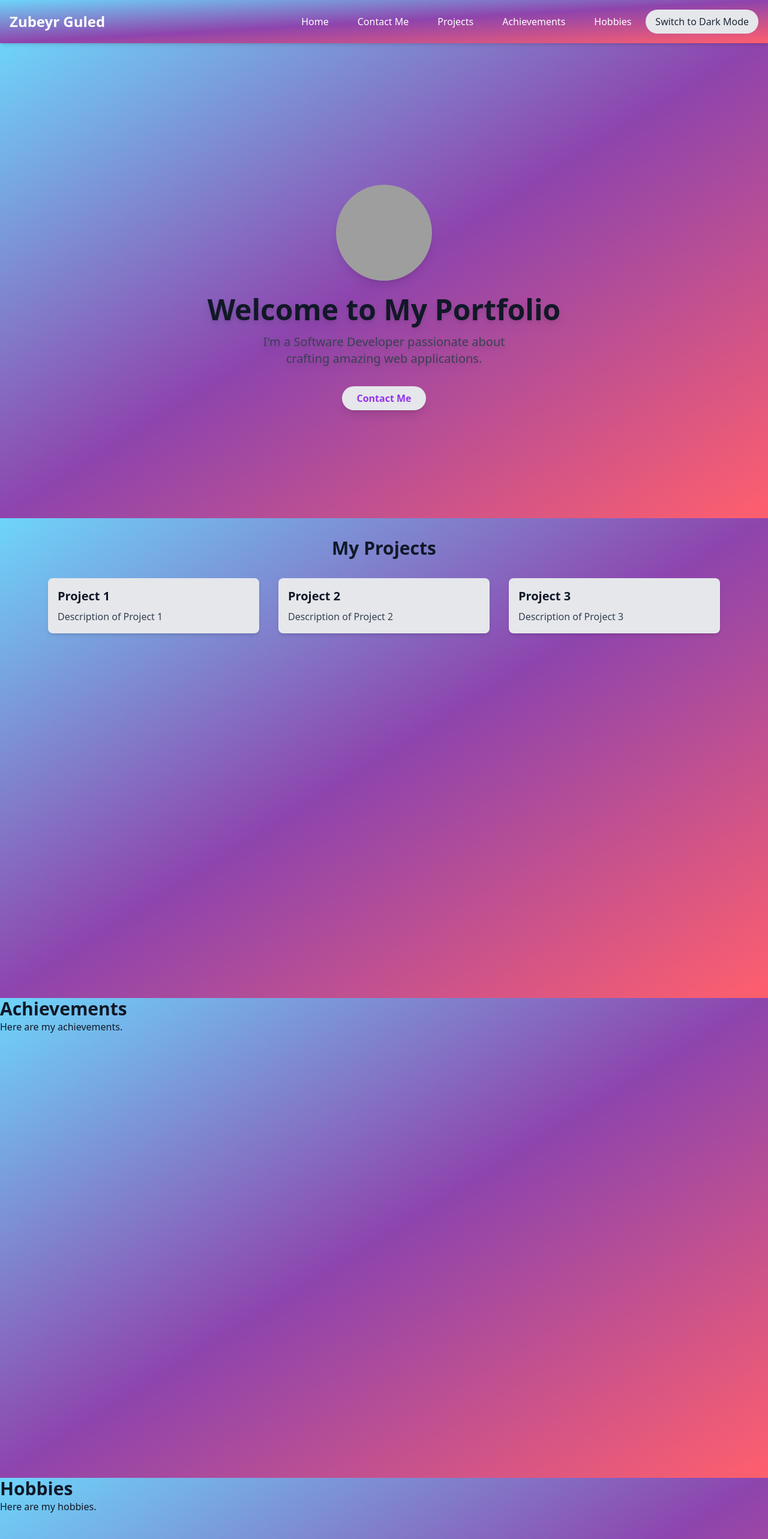
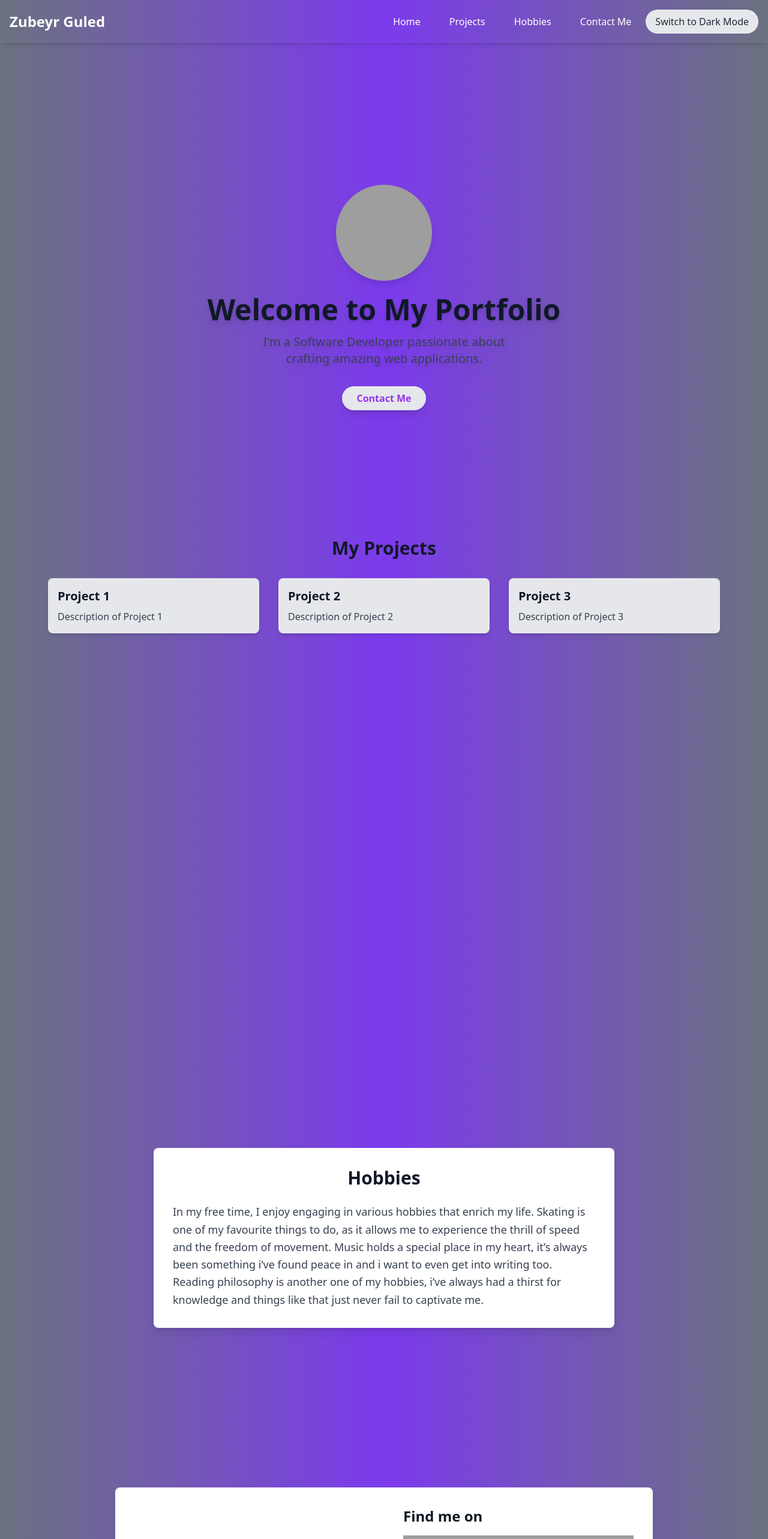
Before and after one commit to zub00/portfolio, a React (Create React App) app: page / in a window 1280 px wide. Shown: the top 2566 px of the page at 60% size. Built offline with nearby package versions, Linux system fonts and the light colour scheme; grey boxes are pictures that could not be loaded.

Commit message:
updated contact me component, updated hobbies too. deleted achievements

```diff
--- a/package.json
+++ b/package.json
@@ -10,6 +10,7 @@
     "@types/node": "^16.18.96",
     "@types/react": "^18.2.79",
     "@types/react-dom": "^18.2.25",
+    "ajv": "^8.16.0",
     "autoprefixer": "^10.4.19",
     "postcss-cli": "^11.0.0",
     "react": "^18.2.0",
--- a/src/App.tsx
+++ b/src/App.tsx
@@ -3,16 +3,13 @@ import './index.css';
 import Header from './components/header';
 import Projects from './components/projects';
 import Hobbies from './components/hobbies';
-import Achievements from './components/achievments';
 import ContactMe from './components/contactme';
 import ThemeToggle from './components/themetoggle';
-
 
 const App: React.FC = () => {
   const homeRef = useRef<HTMLDivElement>(null);
   const contactMeRef = useRef<HTMLDivElement>(null);
   const projectsRef = useRef<HTMLDivElement>(null);
-  const achievementsRef = useRef<HTMLDivElement>(null);
   const hobbiesRef = useRef<HTMLDivElement>(null);
 
   const scrollToSection = (ref: React.RefObject<HTMLDivElement>) => {
@@ -26,10 +23,9 @@ const App: React.FC = () => {
           <h1 className="text-2xl font-bold text-white">Zubeyr Guled</h1>
           <div className="flex items-center">
             <button onClick={() => scrollToSection(homeRef)} className="mx-2 text-white hover:bg-purple-800 py-2 px-4 rounded transition duration-300">Home</button>
+            <button onClick={() => scrollToSection(projectsRef)} className="mx-2 text-white hover:bg-purple-800 py-2 px-4 rounded transition duration-300">Projects</button>
+            <button onClick={() => scrollToSection(hobbiesRef)} className="mx-2 text-white hover:bg-purple-800 py-2 px-4 rounded transition duration-300">Hobbies</button>
             <button onClick={() => scrollToSection(contactMeRef)} className="mx-2 text-white hover:bg-purple-800 py-2 px-4 rounded transition duration-300">Contact Me</button>
-            <button onClick={() => scrollToSection(projectsRef)} className="mx-2 text-white hover:bg-purple-800 py-2 px-4 rounded transition duration-300">Projects</button>
-            <button onClick={() => scrollToSection(achievementsRef)} className="mx-2 text-white hover:bg-purple-800 py-2 px-4 rounded transition duration-300">Achievements</button>
-            <button onClick={() => scrollToSection(hobbiesRef)} className="mx-2 text-white hover:bg-purple-800 py-2 px-4 rounded transition duration-300">Hobbies</button>
             <ThemeToggle />
           </div>
         </div>
@@ -41,9 +37,6 @@ const App: React.FC = () => {
 
       <div ref={projectsRef}>
         <Projects />
-      </div>
-      <div ref={achievementsRef}>
-        <Achievements />
       </div>
       <div ref={hobbiesRef}>
         <Hobbies />
--- a/src/components/achievments.tsx
+++ /dev/null
@@ -1,12 +0,0 @@
-import React from 'react';
-
-const Achievements: React.FC = () => {
-  return (
-    <div className="bg-custom-light-gradient dark:bg-custom-dark-gradient min-h-screen text-gray-900 dark:text-gray-200">
-      <h1 className="text-3xl font-bold">Achievements</h1>
-      <p>Here are my achievements.</p>
-    </div>
-  );
-};
-
-export default Achievements;
--- a/src/components/contactme.tsx
+++ b/src/components/contactme.tsx
@@ -2,12 +2,67 @@ import React from 'react';
 
 const ContactMePage: React.FC = () => {
   return (
-    <div className="p-8 bg-custom-light-gradient dark:bg-custom-dark-gradient min-h-screen">
-      <h1 className="text-3xl font-bold text-gray-900 dark:text-gray-200">Contact Me</h1>
-      <p className="text-gray-700 dark:text-gray-400">
-        Feel free to reach out to me at any time. Here are my contact details...
-      </p>
-      {/* Add your contact details or a contact form here */}
+    <div className="flex items-center justify-center min-h-screen bg-custom-light-gradient dark:bg-custom-dark-gradient">
+      <div className="bg-white dark:bg-gray-800 p-8 rounded-lg shadow-lg max-w-4xl w-full flex flex-col md:flex-row items-center">
+        <div className="md:w-1/2 w-full mb-8 md:mb-0 md:pr-8">
+          <h1 className="text-3xl font-bold text-gray-900 dark:text-gray-200 mb-6 text-center md:text-left">Contact Me</h1>
+          <form className="space-y-4">
+            <div>
+              <label className="block text-gray-700 dark:text-gray-300 mb-2" htmlFor="fullName">Full Name</label>
+              <input
+                type="text"
+                id="fullName"
+                className="w-full px-3 py-2 border border-gray-300 dark:border-gray-600 rounded-lg shadow-sm focus:outline-none focus:ring-2 focus:ring-blue-500 dark:bg-gray-700 dark:text-gray-200"
+                placeholder="Your Full Name"
+              />
+            </div>
+            <div>
+              <label className="block text-gray-700 dark:text-gray-300 mb-2" htmlFor="email">Email</label>
+              <input
+                type="email"
+                id="email"
+                className="w-full px-3 py-2 border border-gray-300 dark:border-gray-600 rounded-lg shadow-sm focus:outline-none focus:ring-2 focus:ring-blue-500 dark:bg-gray-700 dark:text-gray-200"
+                placeholder="your.email@example.com"
+              />
+            </div>
+            <div className="text-center md:text-left">
+              <button
+                type="submit"
+                className="w-full bg-blue-500 text-white font-semibold py-2 px-4 rounded-lg shadow-md hover:bg-blue-600 transition duration-300"
+              >
+                Submit
+              </button>
+            </div>
+          </form>
+        </div>
+        <div className="md:w-1/2 w-full flex flex-col items-center md:items-start md:pl-8">
+          <h2 className="text-2xl font-bold text-gray-900 dark:text-gray-200 mb-4 text-center md:text-left">Find me on</h2>
+          <div className="flex flex-col items-center md:items-start space-y-4">
+            <div className="flex flex-col items-center md:items-start">
+              <img src="https://img.icons8.com/ios-filled/50/000000/github.png" alt="GitHub" className="mb-2"/>
+              <a
+                href="https://github.com/zub00"
+                target="_blank"
+                rel="noopener noreferrer"
+                className="text-blue-600 dark:text-blue-400 hover:underline"
+              >
+                GitHub
+              </a>
+            </div>
+            <div className="flex flex-col items-center md:items-start">
+              <img src="https://img.icons8.com/ios-filled/50/000000/linkedin.png" alt="LinkedIn" className="mb-2"/>
+              <a
+                href="https://linkedin.com/in/zub00"
+                target="_blank"
+                rel="noopener noreferrer"
+                className="text-blue-600 dark:text-blue-400 hover:underline"
+              >
+                LinkedIn
+              </a>
+            </div>
+          </div>
+        </div>
+      </div>
     </div>
   );
 };
--- a/src/components/hobbies.tsx
+++ b/src/components/hobbies.tsx
@@ -2,9 +2,12 @@ import React from 'react';
 
 const Hobbies: React.FC = () => {
   return (
-    <div className="bg-custom-light-gradient dark:bg-custom-dark-gradient min-h-screen text-gray-900 dark:text-gray-200">
-      <h1 className="text-3xl font-bold">Hobbies</h1>
-      <p>Here are my hobbies.</p>
+    <div className="flex items-center justify-center min-h-screen bg-custom-light-gradient dark:bg-custom-dark-gradient py-16">
+      <div className="bg-white dark:bg-gray-800 p-8 rounded-lg shadow-lg max-w-3xl w-full">
+        <h1 className="text-3xl font-bold text-gray-900 dark:text-gray-200 mb-6 text-center">Hobbies</h1>
+        <p className="text-lg text-gray-700 dark:text-gray-300 leading-relaxed">
+        In my free time, I enjoy engaging in various hobbies that enrich my life. Skating is one of my favourite things to do, as it allows me to experience the thrill of speed and the freedom of movement. Music holds a special place in my heart, it’s always been something i’ve found peace in and i want to even get into writing too. Reading philosophy is another one of  my hobbies, i’ve always had a thirst for knowledge and things like that just never fail to captivate me.        </p>
+      </div>
     </div>
   );
 };
--- a/tailwind.config.js
+++ b/tailwind.config.js
@@ -1,30 +1,19 @@
 /** @type {import('tailwindcss').Config} */
-module.exports = {
-  content: ["./src/**/*.{html,js,ts,tsx}"],
-  theme: {
-    extend: {},
-  },
-  plugins: [],
-}
-
 module.exports = {
   darkMode: 'class', // Enable class-based dark mode
   content: [
-    "./src/**/*.{js,jsx,ts,tsx}",
+    "./src/**/*.{html,js,jsx,ts,tsx}",
   ],
   theme: {
     extend: {
-      colors: {
-        'custom-light-start': '#6dd5fa',
-        'custom-light-mid': '#8e44ad',
-        'custom-light-end': '#ff5f6d',
-        'custom-dark-start': '#2c3e50',
-        'custom-dark-end': '#4b79a1',
-      },
       backgroundImage: theme => ({
-        'custom-light-gradient': 'linear-gradient(to bottom right, #6dd5fa, #8e44ad, #ff5f6d)',
-        'custom-dark-gradient': 'linear-gradient(to bottom right, #2c3e50, #4b79a1)',
-      })
+        'custom-light-gradient': 'linear-gradient(to right, #6b7280, #7c3aed, #6b7280)',
+        'custom-dark-gradient': 'linear-gradient(to bottom right, #2c3e50, #485460, #4b79a1)',
+      }),
+      borderColor: theme => ({
+        ...theme('colors'),
+        DEFAULT: theme('colors.transparent', 'currentColor'), // Set default border color to transparent
+      }),
     },
   },
   plugins: [],
```
Also changed, not shown: tsconfig.json (+4 -3 lines), 1 other file (tests, documents, lock files or other folders).
